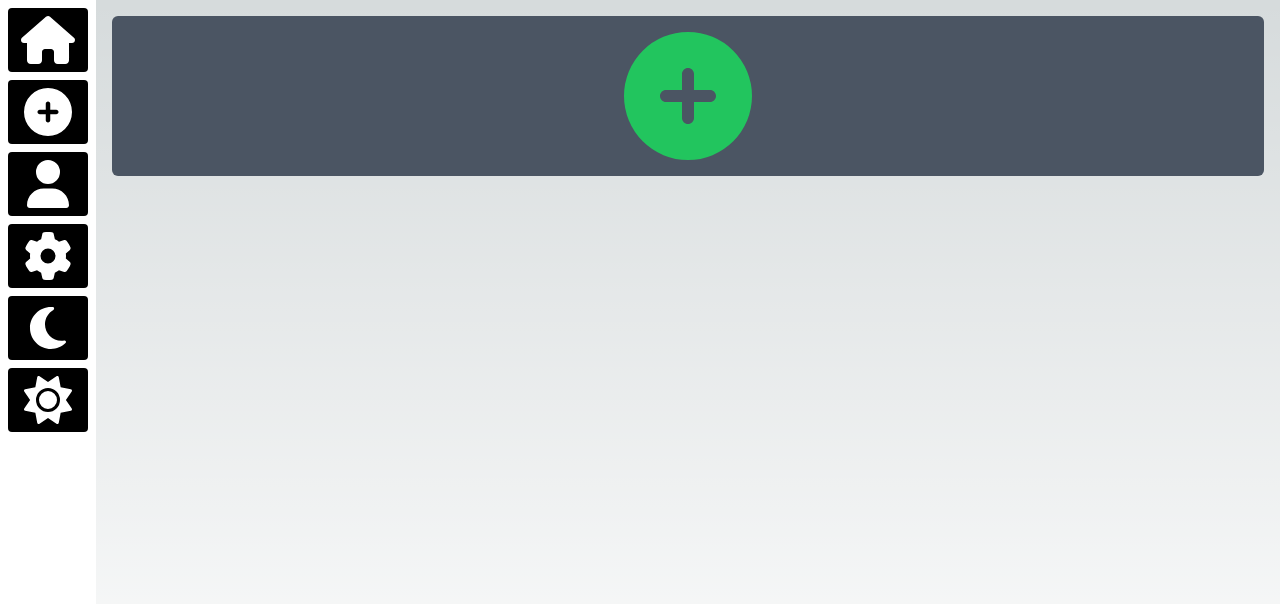
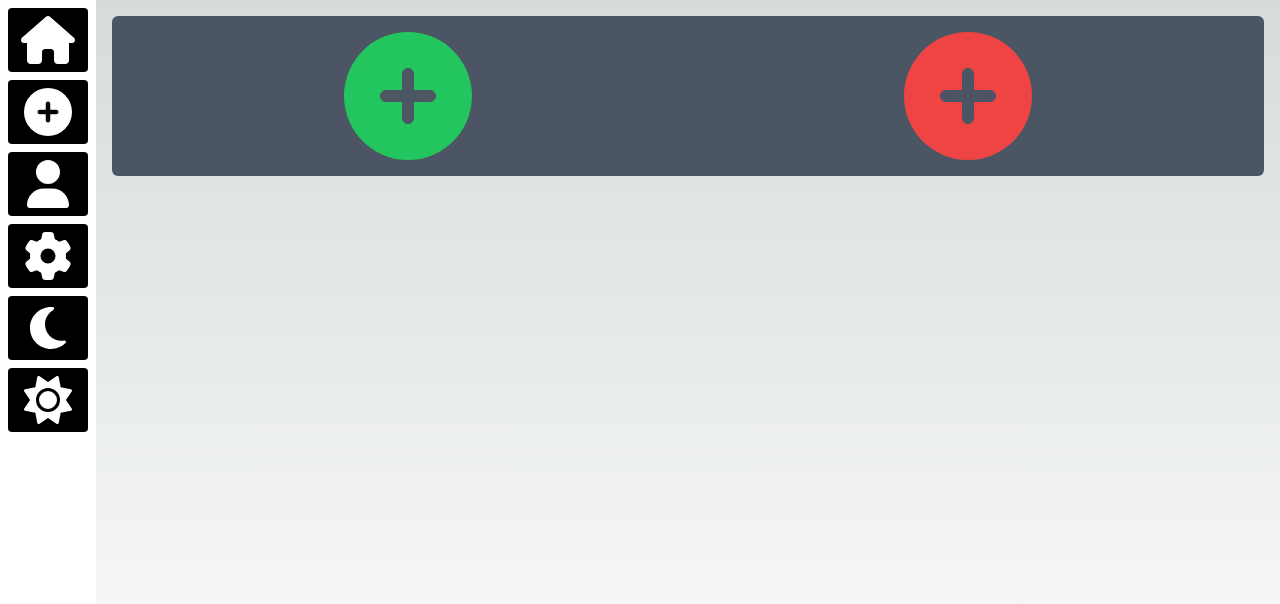
Before and after one commit to 11amanraj/expense-manager, a Next.js app: page / in a window 1280 px wide. Shown: the top 604 px of the page. Built offline with nearby package versions, Linux system fonts and the light colour scheme.

Commit message:
Added button for expense

```diff
--- a/components/Dashboard/AddEntry.tsx
+++ b/components/Dashboard/AddEntry.tsx
@@ -13,9 +13,9 @@ interface notification {
 const AddEntry = () => {
     const dispatch = useDispatch<AppDispatch>()
 
-    const addEntryHandler = () => {
+    const addEntryHandler = (message: string) => {
         const notification: notification = {
-        message: Math.random().toString(),
+        message: message,
         error: false,
         id: Math.random().toString()
         }
@@ -25,8 +25,13 @@ const AddEntry = () => {
     return (
         <div className="flex justify-center items-center bg-gray-600 p-4 m-4 rounded-md h-40">
             <FontAwesomeIcon
-                onClick={addEntryHandler}
+                onClick={() => addEntryHandler('Money Credited')}
                 className='flex-1 h-full w-full text-green-500 cursor-pointer'
+                icon={faCirclePlus}
+            />
+            <FontAwesomeIcon
+                onClick={() => addEntryHandler('Expenses Added')}
+                className='flex-1 h-full w-full text-red-500 cursor-pointer'
                 icon={faCirclePlus}
             />
         </div>
```
